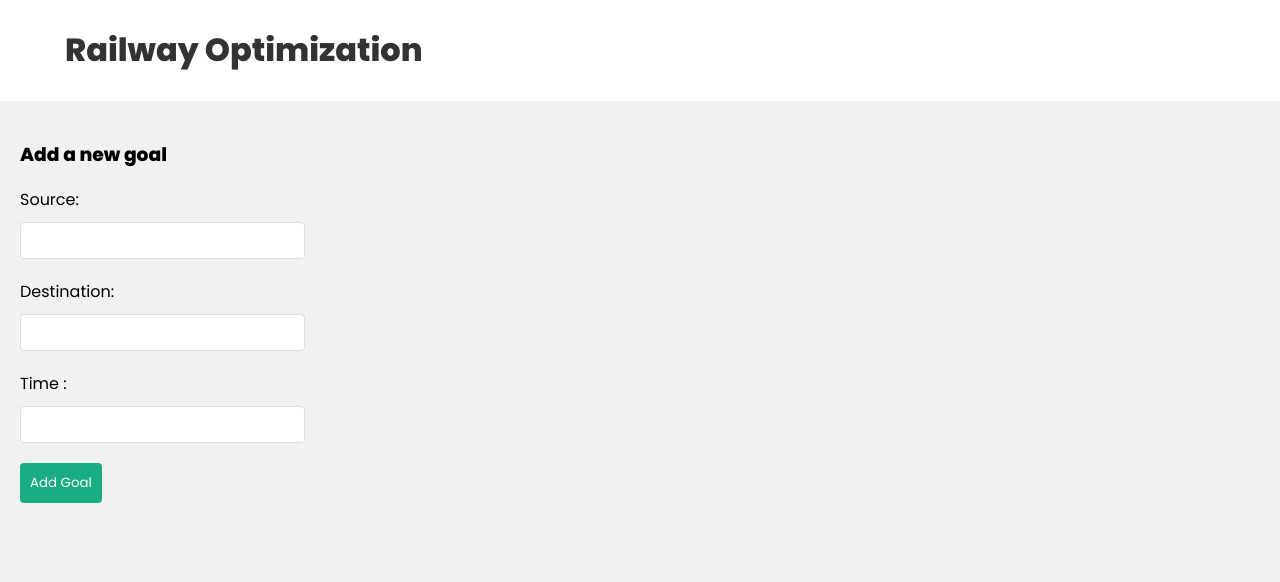
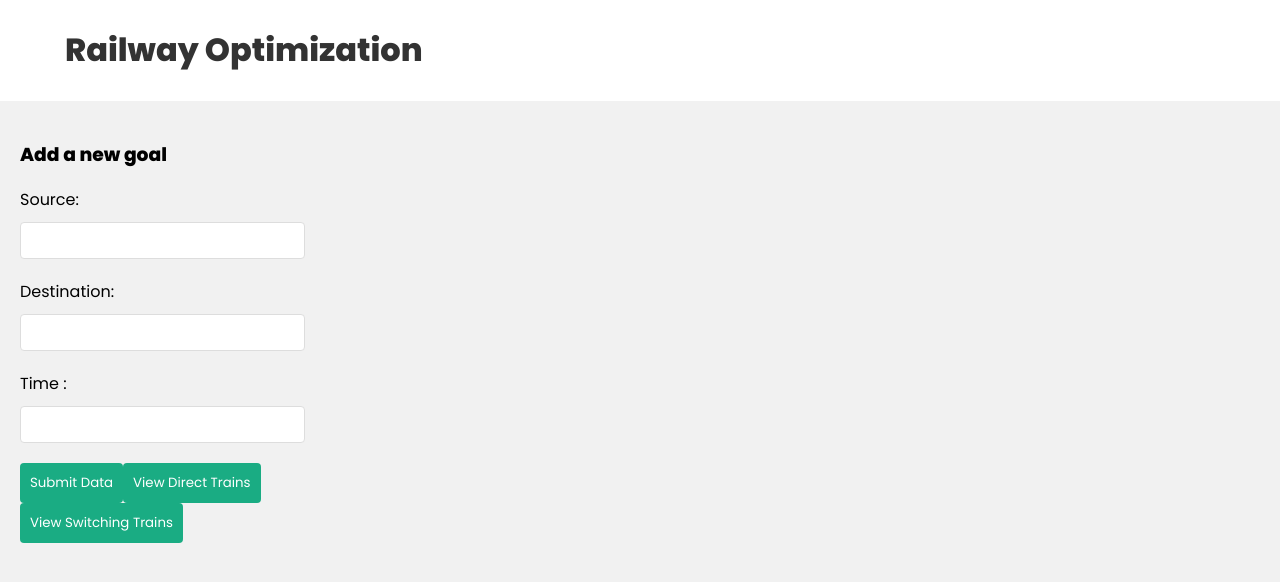
Before and after one commit to inamdarsaniya/RailwayOptimization, a React (Create React App) app in the folder Railway_Optimization/frontend/: page / in a window 1280 px wide. Shown: the top 582 px of the page. Built offline with nearby package versions, Linux system fonts and the light colour scheme.

Commit message:
Update FormComponent.js

```diff
--- a/Railway_Optimization/frontend/src/components/FormComponent.js
+++ b/Railway_Optimization/frontend/src/components/FormComponent.js
@@ -67,7 +67,9 @@ const FormComponent=()=>{
 
             />
 
-            <Link to="/train/"><button>Add Goal</button></Link>
+            <button >Submit Data</button>
+            <Link to="/train/"><button>View Direct Trains</button></Link>
+            <Link to="/train/switching"><button>View Switching Trains</button></Link>
             {error && <div className="error">{error}</div>}
         </form>
     )
```
